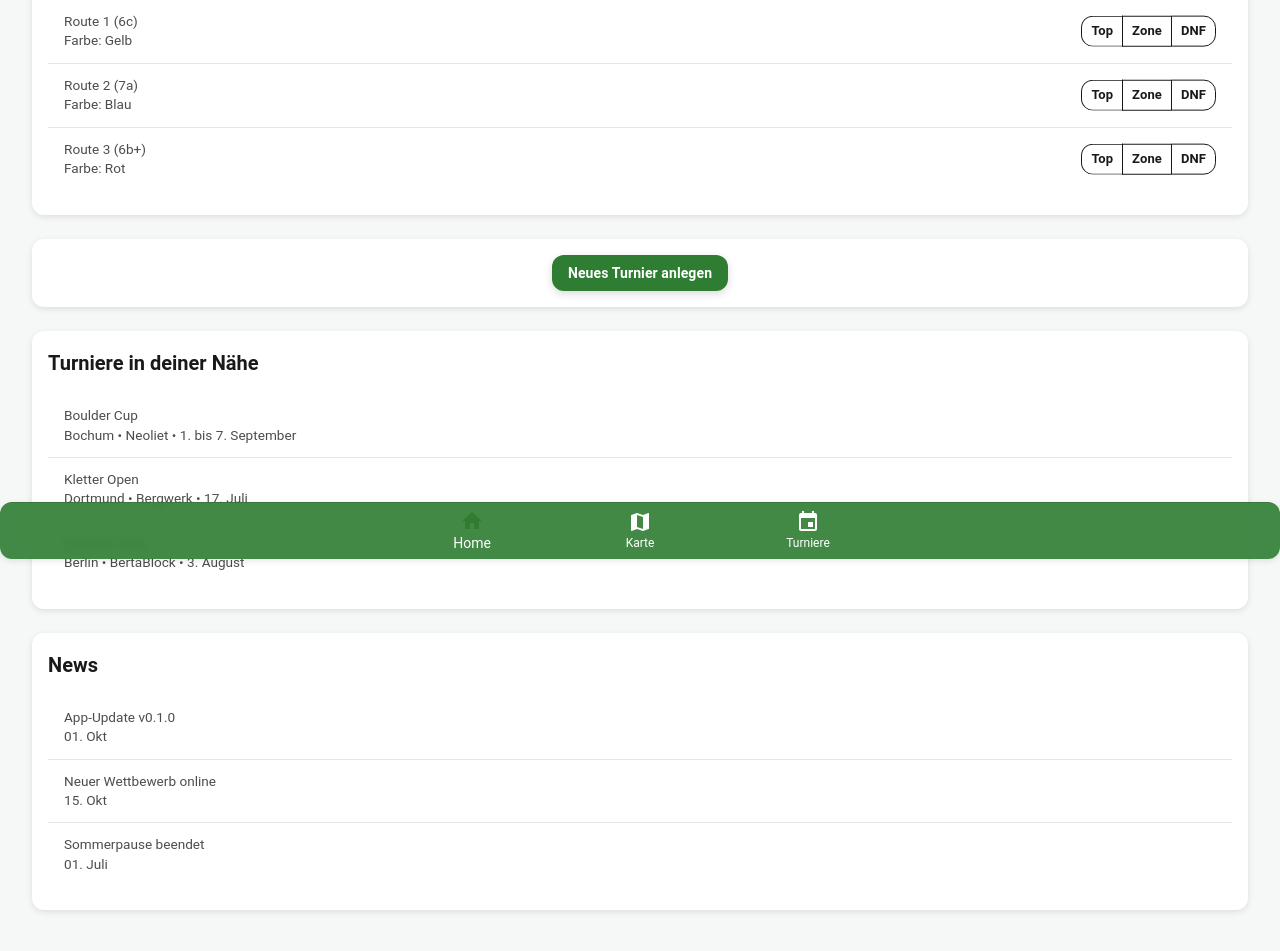
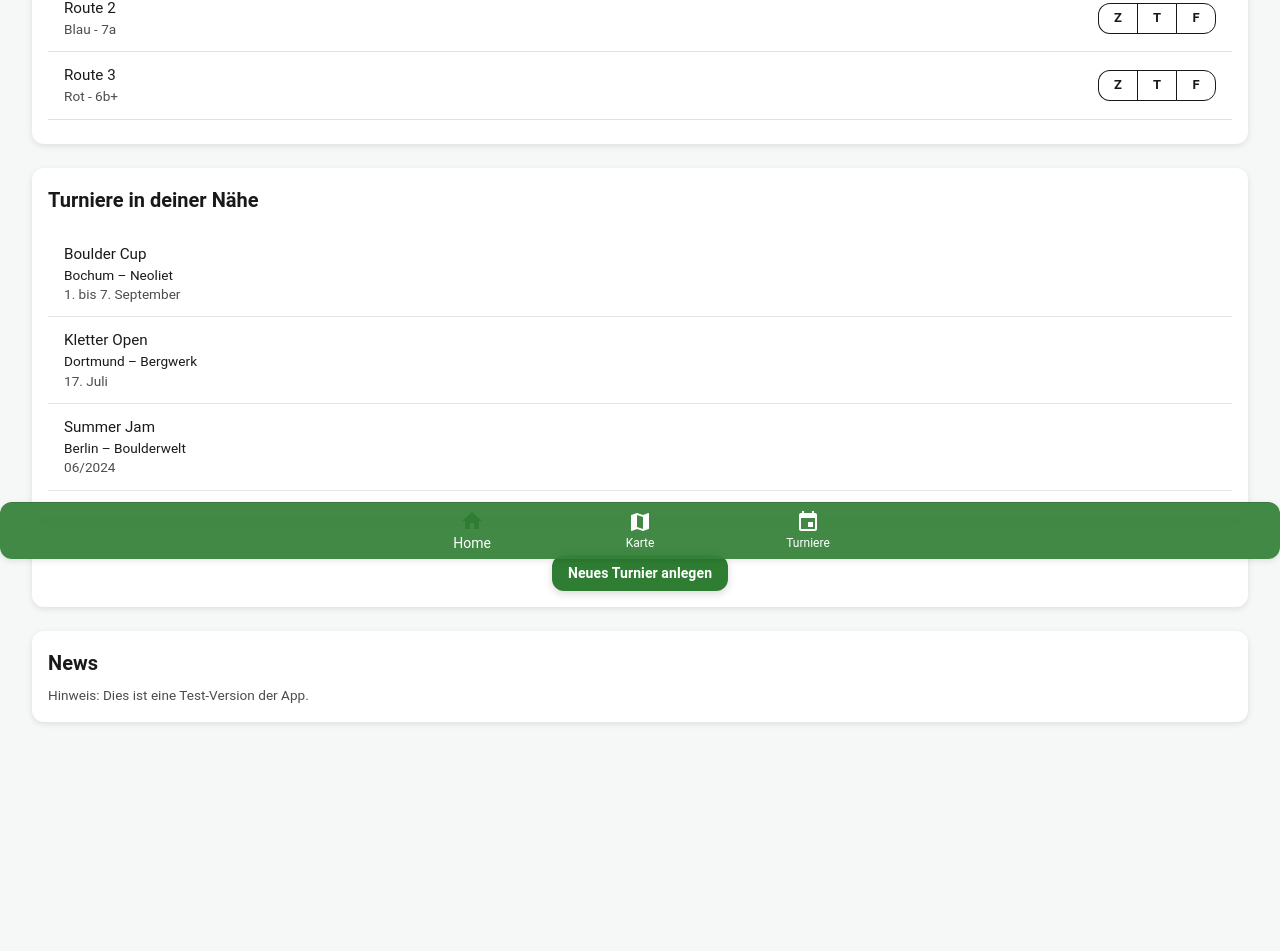
Before and after one commit to JonasFlachmann/ClimbingTurnamentAppPublic, a Next.js app: page /home in a window 1280 px wide. Shown: the part 241-1192 px from the top of the page. After the commit the page ends 1051 px from the top, so only its background shows below. Built offline with nearby package versions, Linux system fonts and the light colour scheme.

Commit message:
Update home.tsx

```diff
--- a/pages/home.tsx
+++ b/pages/home.tsx
@@ -1,4 +1,3 @@
-// pages/home.tsx
 import React, { useState } from "react";
 import {
   Box,
@@ -16,7 +15,7 @@ function HomePage() {
   // Beispielrouten für aktuelles Turnier
   const [selectedResults, setSelectedResults] = useState<{ [key: number]: string }>({});
 
-  const toggleResult = (routeId: number, result: string) => {
+  const handleResultClick = (routeId: number, result: string) => {
     setSelectedResults((prev) => ({
       ...prev,
       [routeId]: prev[routeId] === result ? "" : result,
@@ -32,47 +31,71 @@ function HomePage() {
   const tournaments = [
     { id: 1, name: "Boulder Cup", city: "Bochum", location: "Neoliet", date: "1. bis 7. September" },
     { id: 2, name: "Kletter Open", city: "Dortmund", location: "Bergwerk", date: "17. Juli" },
-    { id: 3, name: "Summer Jam", city: "Berlin", location: "BertaBlock", date: "3. August" },
-  ];
-
-  const newsItems = [
-    { id: 1, title: "App-Update v0.1.0", date: "01. Okt" },
-    { id: 2, title: "Neuer Wettbewerb online", date: "15. Okt" },
-    { id: 3, title: "Sommerpause beendet", date: "01. Juli" },
+    { id: 3, name: "Summer Jam", city: "Berlin", location: "Boulderwelt", date: "06/2024" },
   ];
 
   return (
-    <Box sx={{ px: 2, pb: 10, pt: 5 }}>
-      <Typography variant="h4" sx={{ fontWeight: "bold", mb: 2, textAlign: "center" }}>
-        Willkommen zurück!
-      </Typography>
-
+    <Box sx={{ p: 2 }}>
       {/* Aktuelles Turnier */}
       <Paper sx={{ p: 2, mb: 3 }}>
         <Typography variant="h6" gutterBottom>
           Aktuelles Turnier
         </Typography>
-        <List dense>
-          {routes.map((route, index) => (
-            <React.Fragment key={route.id}>
-              <ListItem
-                secondaryAction={
+        <List>
+          {routes.map((route) => (
+            <ListItem key={route.id} divider>
+              <ListItemText
+                primary={route.name}
+                secondary={`${route.color} - ${route.grade}`}
+              />
               <ButtonGroup size="small" variant="outlined">
-                    {["Top", "Zone", "DNF"].map((t) => (
                 <Button
-                        key={t}
-                        color={selectedResults[route.id] === t ? "success" : "inherit"}
-                        onClick={() => toggleResult(route.id, t)}
+                  color={selectedResults[route.id] === "Z" ? "success" : "inherit"}
+                  onClick={() => handleResultClick(route.id, "Z")}
                 >
-                        {t}
+                  Z
                 </Button>
+                <Button
+                  color={selectedResults[route.id] === "T" ? "success" : "inherit"}
+                  onClick={() => handleResultClick(route.id, "T")}
+                >
+                  T
+                </Button>
+                <Button
+                  color={selectedResults[route.id] === "F" ? "success" : "inherit"}
+                  onClick={() => handleResultClick(route.id, "F")}
+                >
+                  F
+                </Button>
+              </ButtonGroup>
+            </ListItem>
           ))}
-                  </ButtonGroup>
+        </List>
+      </Paper>
+
+      {/* Turniere in deiner Nähe */}
+      <Paper sx={{ p: 2, mb: 3 }}>
+        <Typography variant="h6" gutterBottom>
+          Turniere in deiner Nähe
+        </Typography>
+        <List>
+          {tournaments.map((t) => (
+            <React.Fragment key={t.id}>
+              <ListItem alignItems="flex-start">
+                <ListItemText
+                  primary={t.name}
+                  secondary={
+                    <>
+                      <Typography component="span" variant="body2" color="text.primary">
+                        {t.city} – {t.location}
+                      </Typography>
+                      <br />
+                      {t.date}
+                    </>
                   }
-              >
-                <ListItemText primary={`${route.name} (${route.grade})`} secondary={`Farbe: ${route.color}`} />
+                />
               </ListItem>
-              {index < routes.length - 1 && <Divider component="li" />}
+              <Divider component="li" />
             </React.Fragment>
           ))}
         </List>
@@ -80,26 +103,9 @@ function HomePage() {
 
       {/* Neues Turnier anlegen */}
       <Paper sx={{ p: 2, mb: 3, textAlign: "center" }}>
-        <Button variant="contained" color="success" href="/tournament-create">
+        <Button variant="contained" color="success" href="/tournament-define">
           Neues Turnier anlegen
         </Button>
-      </Paper>
-
-      {/* Turniere in deiner Nähe (Dummy) */}
-      <Paper sx={{ p: 2, mb: 3 }}>
-        <Typography variant="h6" gutterBottom>
-          Turniere in deiner Nähe
-        </Typography>
-        <List dense>
-          {tournaments.map((t, idx) => (
-            <React.Fragment key={t.id}>
-              <ListItem>
-                <ListItemText primary={t.name} secondary={`${t.city} • ${t.location} • ${t.date}`} />
-              </ListItem>
-              {idx < tournaments.length - 1 && <Divider component="li" />}
-            </React.Fragment>
-          ))}
-        </List>
       </Paper>
 
       {/* News */}
@@ -107,22 +113,15 @@ function HomePage() {
         <Typography variant="h6" gutterBottom>
           News
         </Typography>
-        <List dense>
-          {newsItems.map((n, idx) => (
-            <React.Fragment key={n.id}>
-              <ListItem>
-                <ListItemText primary={n.title} secondary={n.date} />
-              </ListItem>
-              {idx < newsItems.length - 1 && <Divider component="li" />}
-            </React.Fragment>
-          ))}
-        </List>
+        <Typography variant="body2">
+          Hinweis: Dies ist eine Test-Version der App.
+        </Typography>
       </Paper>
     </Box>
   );
 }
 
-// Titel für den globalen Header
-(HomePage as any).title = "Home";
+// 👇 Titel für den globalen Header festlegen
+HomePage.title = "Home";
 
 export default HomePage;
```
Lines whose indentation alone changed are shown as unchanged.
